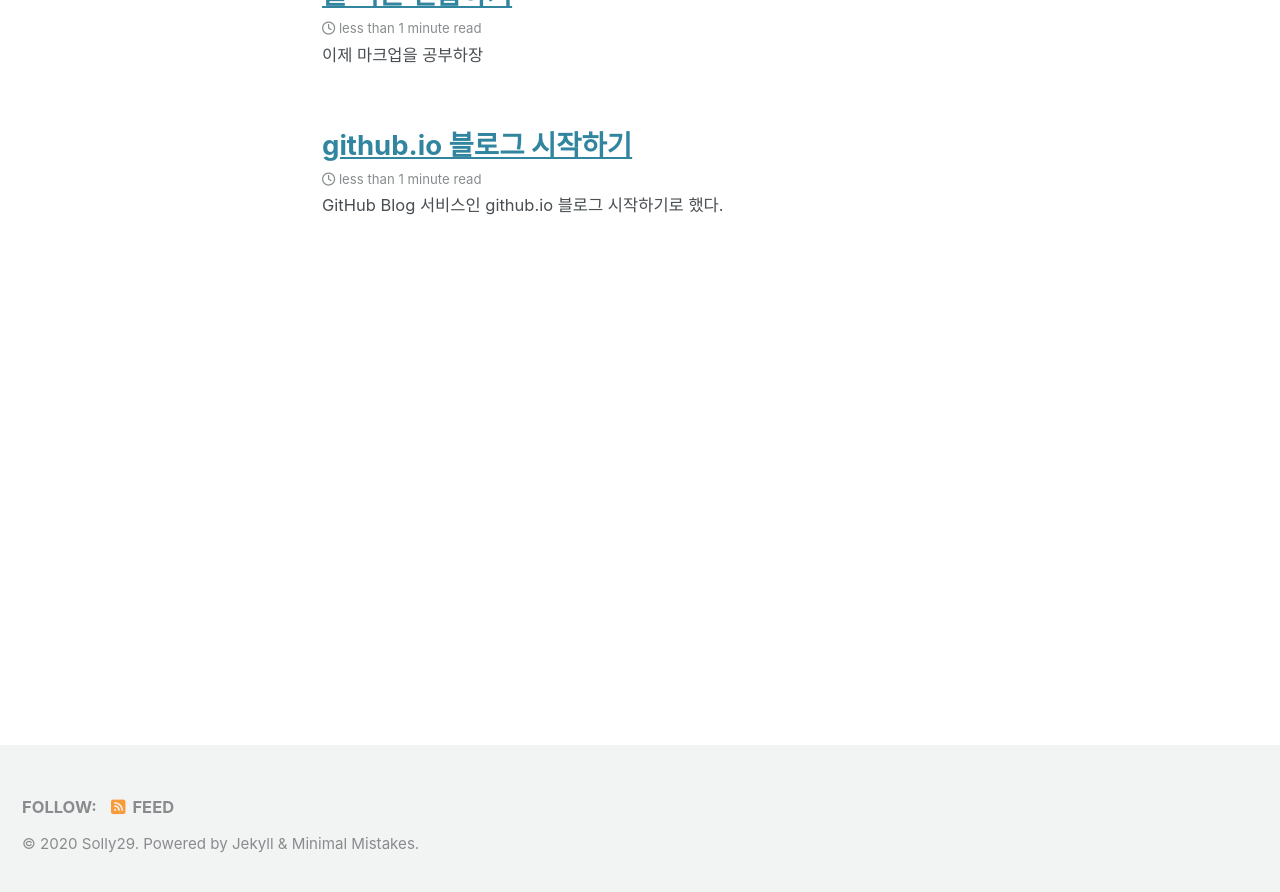
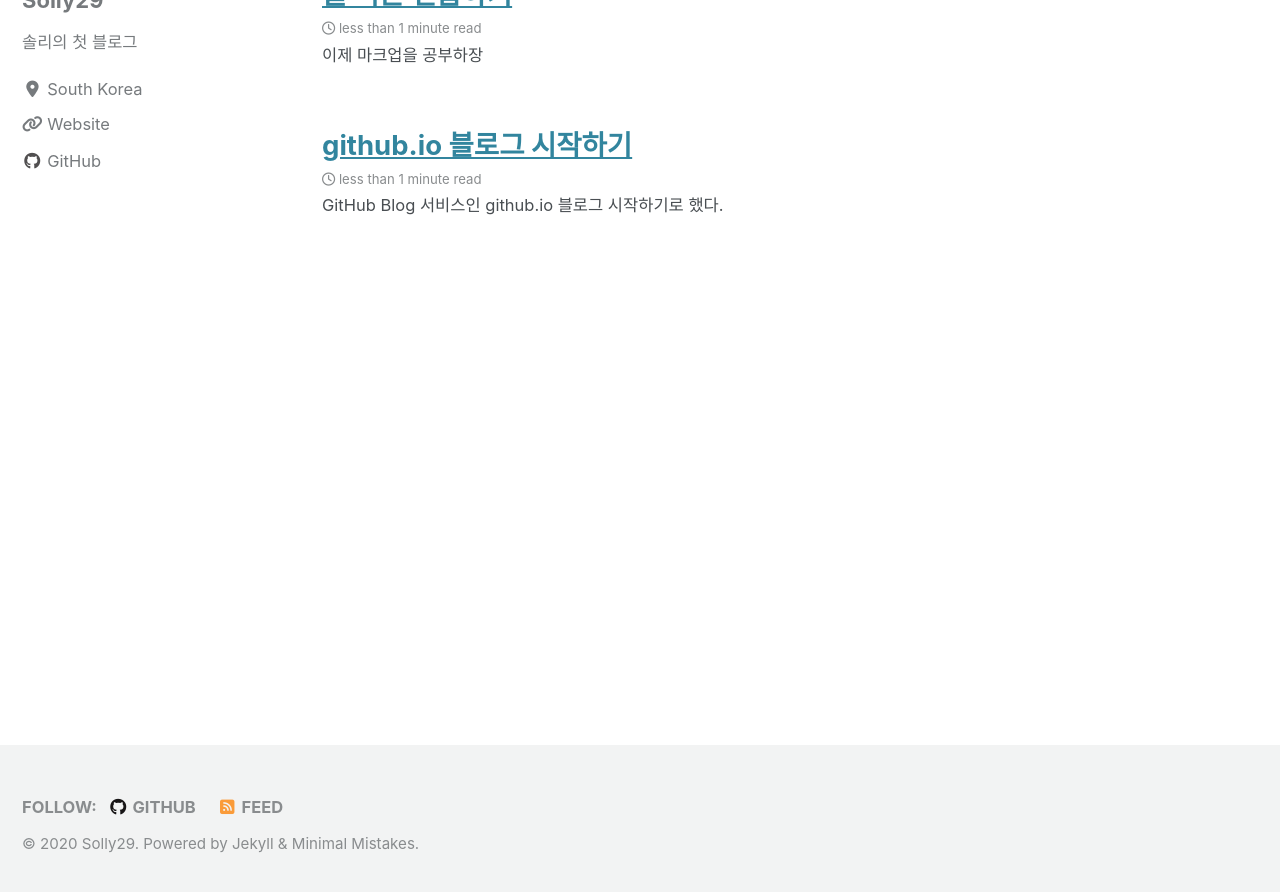
Before and after one commit to solly29/solly29.github.io, a Jekyll site: the page built from index.html, in a window 1280 px wide and 900 px high, scrolled down 222 px. Shown: the top 892 px of the window. Built offline with Jekyll 4.4.1, drawn with Linux system fonts in a browser that asks for light colours; cached includes are drawn as plain includes; nearby versions of some CDN libraries; the list of posts is cut into pages by our own code; some of the changed text lies outside the part shown.

Commit message:
블로그 설정 파일 수정
기본적인 설정

```diff
--- a/_config.yml
+++ b/_config.yml
@@ -24,15 +24,15 @@ description              : "솔리의 첫 블로그"
 url                      : "https://solly29.github.io/"
 baseurl                  : # 서브 경로가 있으면 기재
 repository               : # GitHub username/repo-name e.g. "mmistakes/minimal-mistakes"
-teaser                   : "/assets/images/cat.jpg"
+teaser                   : "/assets/images/cat.jpg" # 티저 이미지
 logo                     : # 최상단 메뉴 바에 사이트 로고 넣기
 masthead_title           : # overrides the website title displayed in the masthead, use " " for no title
 # breadcrumbs            : false # true, false (default)
 words_per_minute         : 200
 comments:
-  provider               : # false (default), "disqus", "discourse", "facebook", "staticman", "staticman_v2", "utterances", "custom"
+  provider               : # 블로그 댓글 기능 false (default), "disqus", "discourse", "facebook", "staticman", "staticman_v2", "utterances", "custom"
   disqus:
-    shortname            : # https://help.disqus.com/customer/portal/articles/466208-what-s-a-shortname-
+    shortname            : # 블로그 댓글 기능 https://help.disqus.com/customer/portal/articles/466208-what-s-a-shortname-
   discourse:
     server               : # https://meta.discourse.org/t/embedding-discourse-comments-via-javascript/31963 , e.g.: meta.discourse.org
   facebook:
@@ -89,7 +89,7 @@ facebook:
   username               :
   app_id                 :
   publisher              :
-og_image                 : # Open Graph/Twitter default site image
+og_image                 : "/assets/images/cat.jpg" #블로그 글이 링크될때 기본으로 적용될 이미지를 지정한다
 # For specifying social profiles
 # - https://developers.google.com/structured-data/customize/social-profiles
 social:
@@ -99,18 +99,18 @@ social:
 
 # Analytics
 analytics:
-  provider               : false # false (default), "google", "google-universal", "custom"
+  provider               : false # 구글 어날리틱스 등록  false (default), "google", "google-universal", "custom"
   google:
     tracking_id          :
     anonymize_ip         : # true, false (default)
 
 
-# Site Author
+# Site Author 프로필
 author:
-  name             : "Your Name"
-  avatar           : # path of avatar image, e.g. "/assets/images/bio-photo.jpg"
-  bio              : "I am an **amazing** person."
-  location         : "Somewhere"
+  name             : "Solly29"
+  avatar           : "/assets/images/cat.jpg" # 프로필 이미지
+  bio              : "솔리의 첫 블로그"
+  location         : "South Korea"
   email            :
   links:
     - label: "Email"
@@ -118,7 +118,7 @@ author:
       # url: mailto:your.name@email.com
     - label: "Website"
       icon: "fas fa-fw fa-link"
-      # url: "https://your-website.com"
+      url: "https://solly29.github.io"
     - label: "Twitter"
       icon: "fab fa-fw fa-twitter-square"
       # url: "https://twitter.com/"
@@ -127,12 +127,12 @@ author:
       # url: "https://facebook.com/"
     - label: "GitHub"
       icon: "fab fa-fw fa-github"
-      # url: "https://github.com/"
+      url: "https://github.com/solly29"
     - label: "Instagram"
       icon: "fab fa-fw fa-instagram"
       # url: "https://instagram.com/"
 
-# Site Footer
+# Site Footer 맨 아래 부분에 저자 소개
 footer:
   links:
     - label: "Twitter"
@@ -143,7 +143,7 @@ footer:
       # url:
     - label: "GitHub"
       icon: "fab fa-fw fa-github"
-      # url:
+      url: "https://github.com/solly29"
     - label: "GitLab"
       icon: "fab fa-fw fa-gitlab"
       # url:
@@ -219,11 +219,11 @@ sass:
   style: compressed # https://sass-lang.com/documentation/file.SASS_REFERENCE.html#output_style
 
 
-# Outputting
+# Outputting 블로그 표시 방법 설정
 permalink: /:categories/:title/
-paginate: 5 # amount of posts to show
+paginate: 5 # 첫 페이지에보여줄 최근 게시물 수를 지정
 paginate_path: /page:num/
-timezone: # https://en.wikipedia.org/wiki/List_of_tz_database_time_zones
+timezone: Asia/Seoul # https://en.wikipedia.org/wiki/List_of_tz_database_time_zones
 
 
 # Plugins (previously gems:)
@@ -290,6 +290,18 @@ defaults:
       layout: single
       author_profile: true
       read_time: true
-      comments: # true
+      comments: # 블로그 댓글 기능 true
       share: true
       related: true
+
+  # _pages
+  - scope:
+      path: ""
+      type: pages
+    values:
+      layout: single
+      author_profile: true
+      read_time: false
+      comments: false
+      share: true
+      related: false
```
